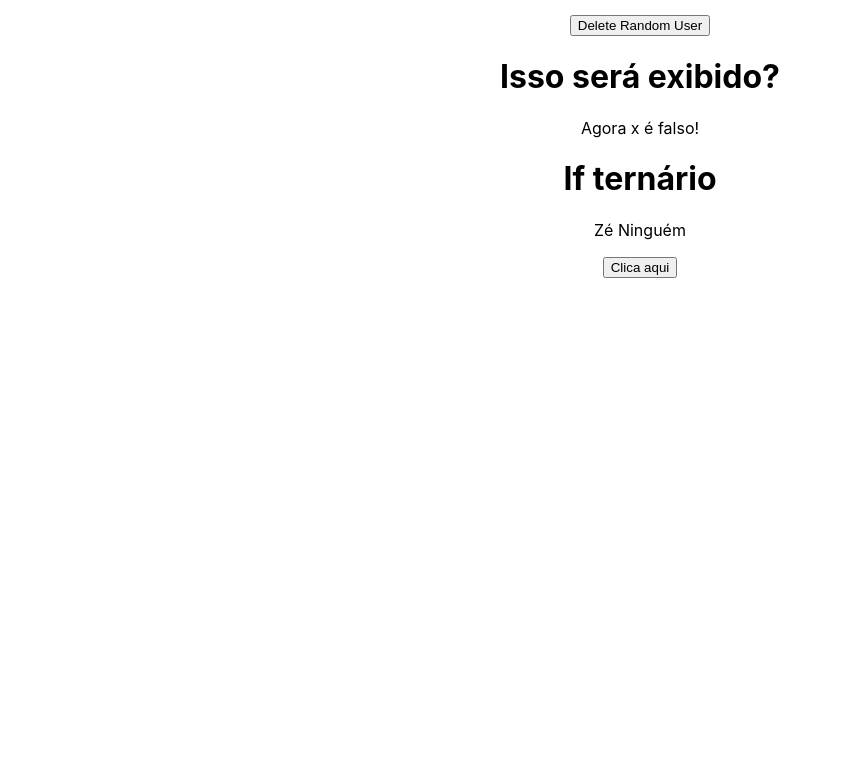
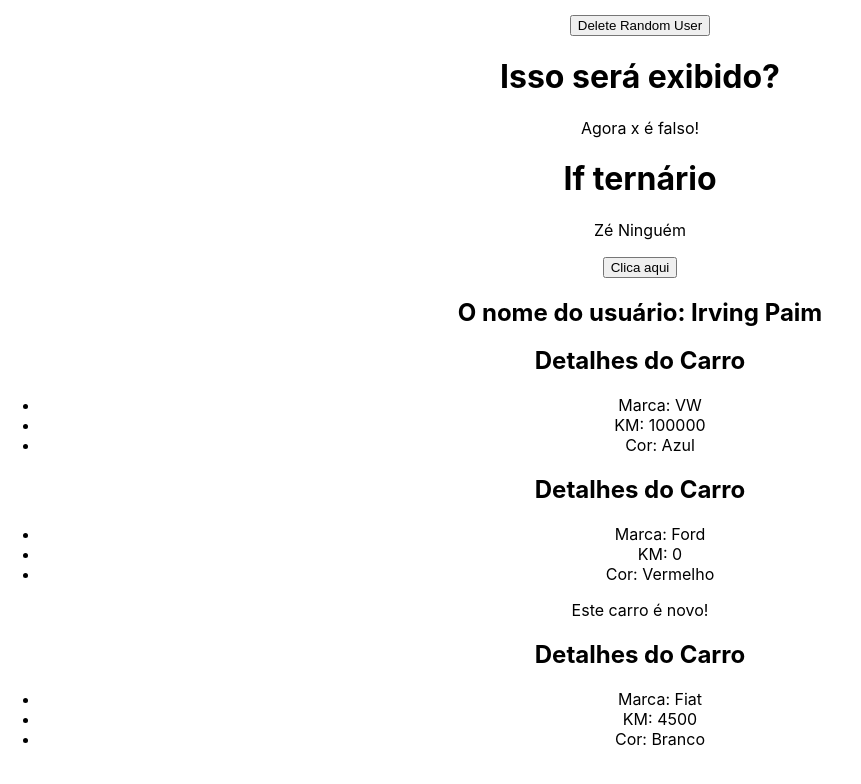
Before and after one commit to IrvingPaim/curso-react, a React (Create React App) app in the folder 3_AVANCANDO_EM_REACT/avancando/: page / in a window 1280 px wide. Shown: the part 1246-2030 px from the top of the page, without its empty margins (0-861 px from the left). Built offline with nearby package versions, Linux system fonts and the light colour scheme.

Commit message:
Atualizado até props

```diff
--- a/3_AVANCANDO_EM_REACT/avancando/src/App.js
+++ b/3_AVANCANDO_EM_REACT/avancando/src/App.js
@@ -1,11 +1,18 @@
+import { useState } from 'react';
 import './App.css';
 
 import City from "./assets/city.jpg"
 import CondicionalRender from './components/CondicionalRender';
 import ListRender from './components/ListRender';
 import ManageData from './components/ManageData';
+import ShowUserName from './components/ShowUserName';
+import CarDetails from './components/CarDetails';
 
 function App() {
+  const name = "Irving"
+
+  const [userName] = useState("Irving Paim")
+
   return (
     <div className="App">
       <h1>Avançando em React</h1>
@@ -20,6 +27,13 @@
       <ManageData />
       <ListRender />
       <CondicionalRender />
+      {/* props */}
+      <ShowUserName name={userName} />
+      {/* destructuring */}
+      <CarDetails brand="VW" km={100000} color="Azul" newCar={false} />
+      {/* reaproveitando */}
+      <CarDetails brand="Ford" km={0} color="Vermelho" newCar={true} />
+      <CarDetails brand="Fiat" km={4500} color="Branco" newCar={false} />
     </div>
   );
 }
--- /dev/null
+++ b/3_AVANCANDO_EM_REACT/avancando/src/components/CarDetails.js
@@ -0,0 +1,17 @@
+import React from "react";
+
+const CarDetails = ({ brand, km, color, newCar }) => {
+    return (
+        <div>
+           <h2>Detalhes do Carro</h2>
+           <ul>
+                <li>Marca: {brand}</li>
+                <li>KM: {km}</li>
+                <li>Cor: {color}</li>
+           </ul>
+           {newCar && <p>Este carro é novo!</p>}
+        </div>
+    )
+}
+
+export default CarDetails
--- /dev/null
+++ b/3_AVANCANDO_EM_REACT/avancando/src/components/ShowUserName.js
@@ -0,0 +1,11 @@
+import React from "react";
+
+const ShowUserName = (props) => {
+    return (
+        <div>
+            <h2>O nome do usuário: {props.name}</h2>
+        </div>
+    )
+}
+
+export default ShowUserName
```
